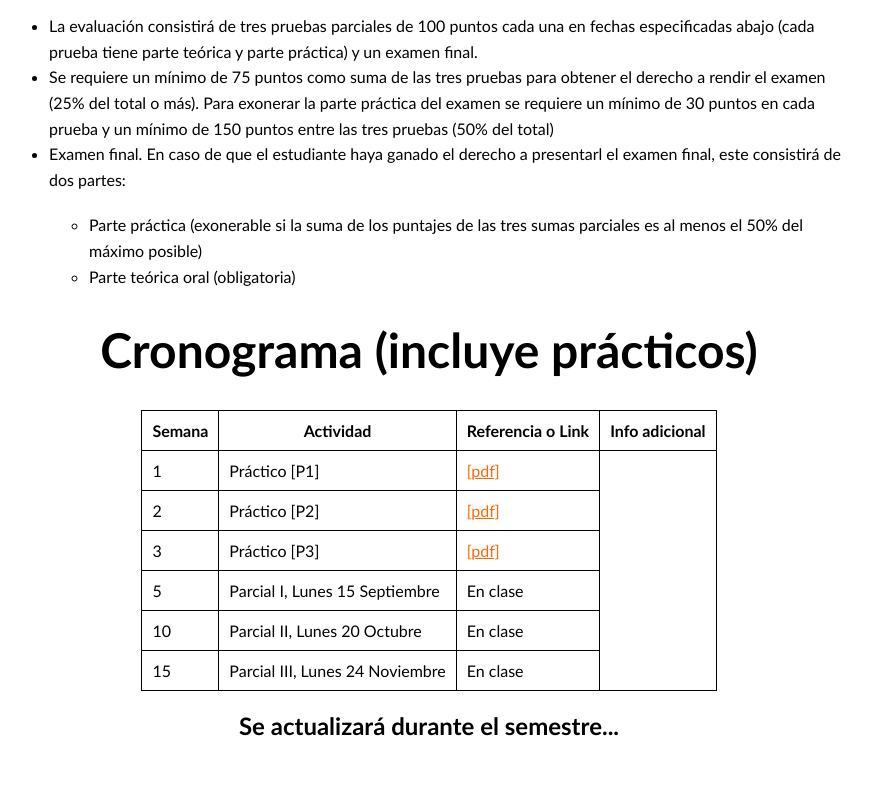
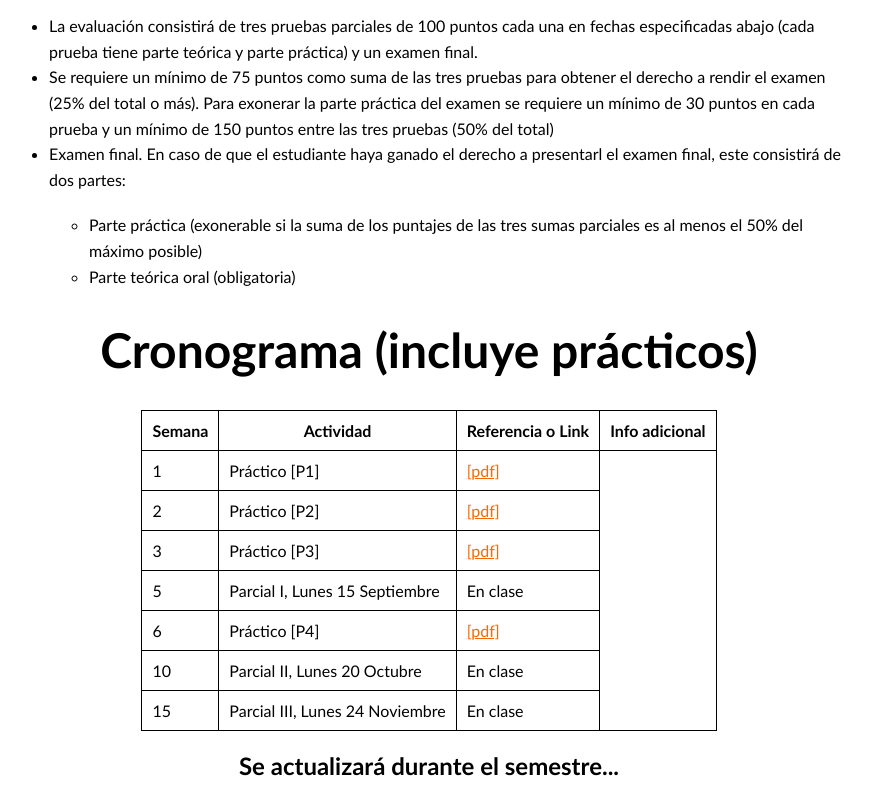
Before and after one commit to mauricio-velasco/Calculo2_2025, a plain HTML site: page index.html in a window 1280 px wide. Shown: the part 876-1676 px from the top of the page, without its empty margins (211-1082 px from the left). Before the commit the page ends 1636 px from the top, so only its background shows below. Drawn offline with Linux system fonts and the light colour scheme.

Commit message:
periodic update

```diff
--- a/index.html
+++ b/index.html
@@ -135,6 +135,13 @@ También debe tener conocimientos de álgebra lineal: matrices, determinantes, t
       <td>En clase</td>
     </tr>
     <tr>
+    <tr>
+      <td>6</td>
+      <td>Práctico [P4] </td>
+      <td><a href="Practico_base/p4.pdf" target="_blank">[pdf]</td>
+    </tr>
+
+
       <td>10</td>
       <td>Parcial II, Lunes 20 Octubre </td>
       <td>En clase</td>
```
Also changed, not shown: 5 other files.
